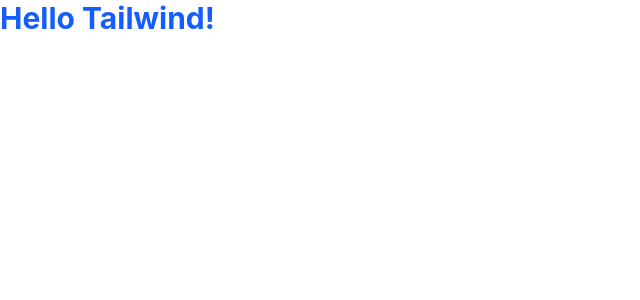
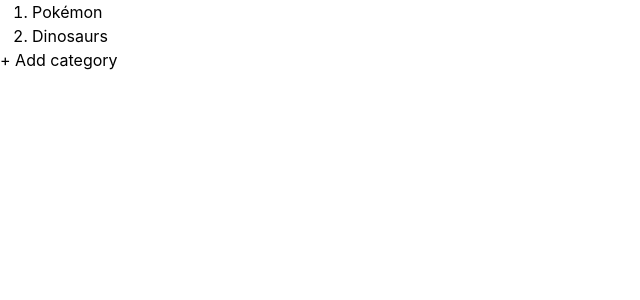
Before and after one commit to khustochka/puzzle-2026, a React (Vite) app: page / in a window 1280 px wide. Shown: the top 300 px of the page, without its empty margins (0-640 px from the left). Built offline with nearby package versions, Linux system fonts and the light colour scheme.

Commit message:
Basic list.

```diff
--- a/src/App.tsx
+++ b/src/App.tsx
@@ -1,5 +1,37 @@
-function App() {
-  return <h1 className="text-3xl font-bold text-blue-600">Hello Tailwind!</h1>
+import type { EditBoardState } from './types/editTypes'
+import { EditBoard } from './components/EditBoard'
+
+const initialState: EditBoardState = {
+  categories: [
+    {
+      id: crypto.randomUUID(),
+      title: "Pokémon",
+      entries: [{
+        id: crypto.randomUUID(),
+        title: "Eevee"
+      },
+      {
+        id: crypto.randomUUID(),
+        title: "Picachu"
+      }]
+    },
+    {
+      id: crypto.randomUUID(),
+      title: "Dinosaurs",
+      entries: [{
+        id: crypto.randomUUID(),
+        title: "Tyranosaurus"
+      },
+      {
+        id: crypto.randomUUID(),
+        title: "Velociraptor"
+      }]
+    }
+  ]
 }
 
-export default App
+export default function App() {
+  return (
+    <EditBoard initialState={initialState} />
+  )
+}
--- /dev/null
+++ b/src/components/EditBoard.tsx
@@ -0,0 +1,33 @@
+import type { EditBoardState, EditorCategory } from "../types/editTypes";
+import { useState } from 'react';
+
+export function EditBoard({ initialState }: { initialState: EditBoardState }) {
+
+  const [state, setState] = useState(initialState);
+
+  const handleAddCategory = () => {
+    setState({...state, categories: [...state.categories, buildCategory()]})
+  }
+
+  const buildCategory = (): EditorCategory => ({
+    id: crypto.randomUUID(),
+    title: '',
+    entries: []
+  })
+
+  return (
+    <div>
+      <ol className='ml-8 list-decimal'>
+        {
+          state.categories.map((category: EditorCategory) => (
+            <li key={category.id}>
+              <div>{category.title}</div>
+            </li>
+          ))
+        }
+      </ol>
+
+      <span className="cursor-pointer" onClick={handleAddCategory}>+ Add category</span>
+    </div>
+  )
+}
--- /dev/null
+++ b/src/types/editTypes.ts
@@ -0,0 +1,14 @@
+export type EditorEntry = {
+  id: string
+  title: string
+}
+
+export type EditorCategory = {
+  id: string
+  title: string
+  entries: EditorEntry[]
+}
+
+export type EditBoardState = {
+  categories: EditorCategory[]
+}
```
Also changed, not shown: 1 other file (tests, documents, lock files or other folders).
